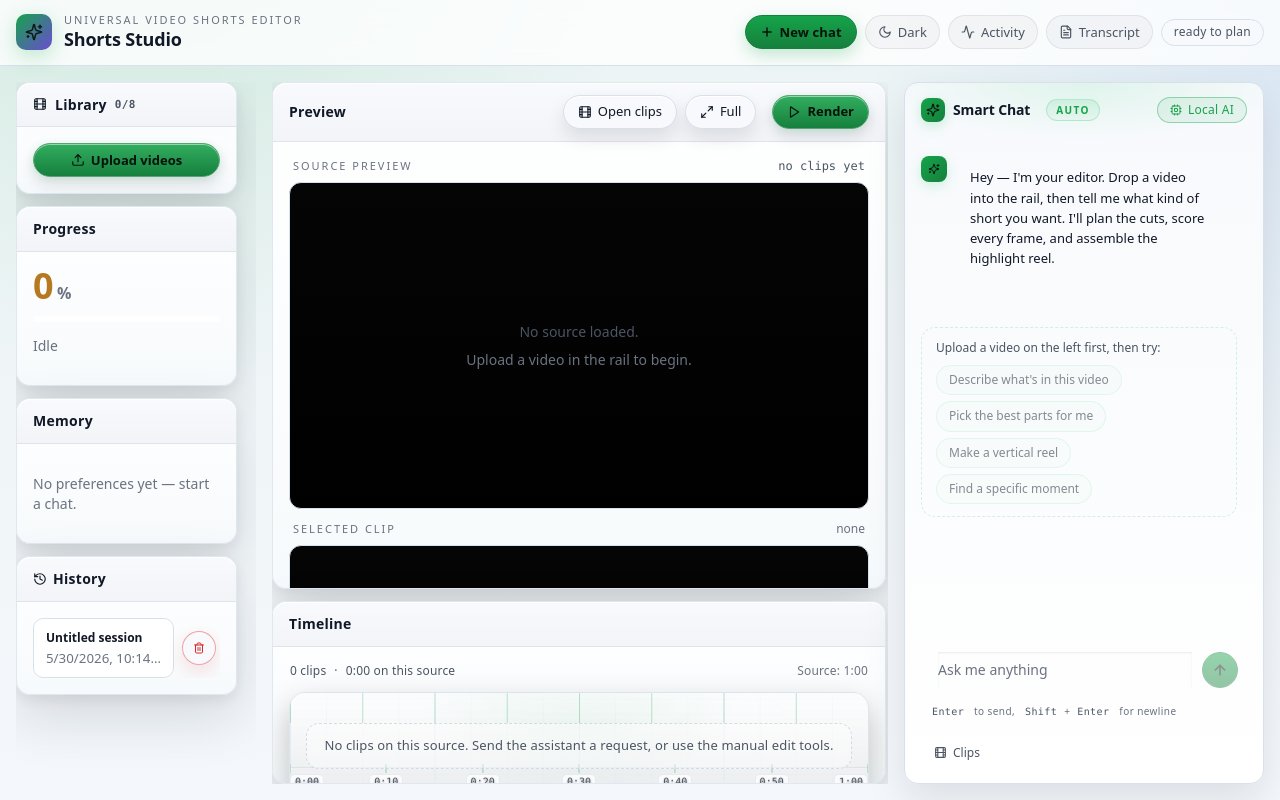
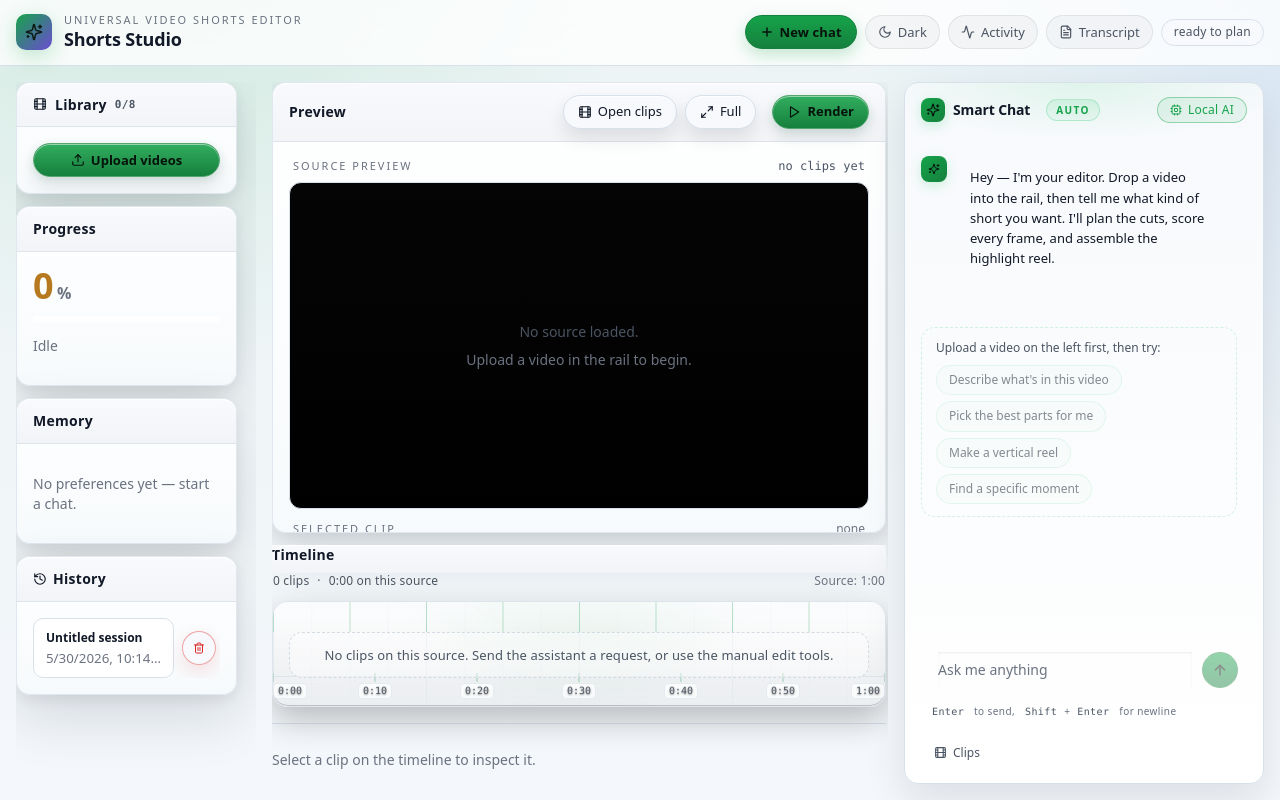
Before and after one commit to laljith-gamer/visual_ai_editor, a Next.js app: page /editor in a window 1280 px wide. Built offline with nearby package versions, Linux system fonts and the light colour scheme.

Commit message:
UI timeline card polish

```diff
--- a/components/EditorStage.module.css
+++ b/components/EditorStage.module.css
@@ -77,6 +77,24 @@
   text-align: center;
 }
 
+/* The second stage card is Timeline. Hide only that wrapper chrome so
+ * S1/S2/S3 tabs do not sit on a second dark rectangle behind them. */
+.stage > :global(.card:nth-of-type(2)) {
+  background: transparent;
+  border: 0;
+  box-shadow: none;
+  overflow: visible;
+}
+
+.stage > :global(.card:nth-of-type(2) > .card-header) {
+  padding: 0 0 var(--space-2);
+  border-bottom: 0;
+}
+
+.stage > :global(.card:nth-of-type(2) > .card-body) {
+  padding: 0;
+}
+
 @media (max-width: 560px) {
   .stage {
     padding-right: 0;
```
Also changed, not shown: memory/ui-2026-06-14.md (added, +3 -0 lines).
